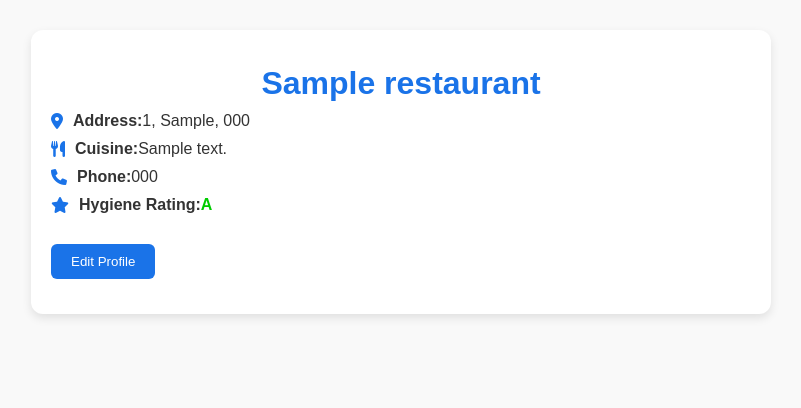
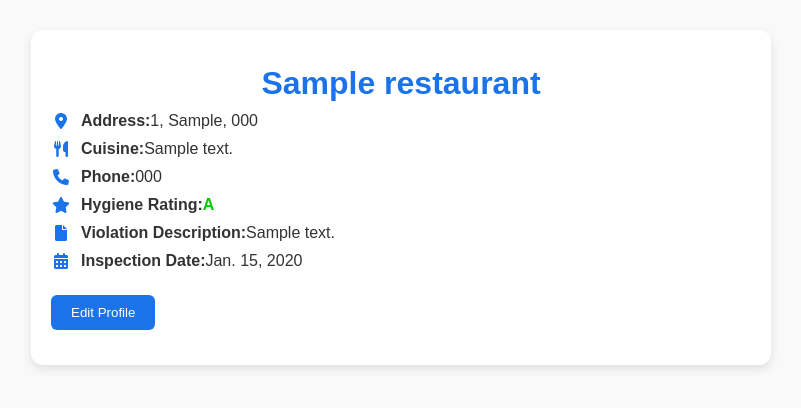
Before and after one commit to gcivil-nyu-org/team5-wed-spring25, a Django app: a page that uses CleanBites/_frontend/templates/maps/restaurant_detail.html in a window 1280 px wide. Shown: the top 408 px of the page, without its empty margins (239-1040 px from the left). Run offline with Django 3.2, Linux system fonts and the light colour scheme; a user stored in the database is signed in; tables that the repository leaves empty hold one stand-in row (values such as "Sample post").

Commit message:
add inspection date and violcation info to restaurant detail page

```diff
--- a/CleanBites/_frontend/templates/maps/restaurant_detail.html
+++ b/CleanBites/_frontend/templates/maps/restaurant_detail.html
@@ -37,7 +37,7 @@
     }
     .info {
       display: flex;
-      align-items: center;
+      align-items: center; /* Ensures vertical alignment */
       margin: 10px 0;
       font-size: 16px;
       color: #333;
@@ -45,6 +45,8 @@
     .info i {
       color: #1a73e8;
       margin-right: 10px;
+      min-width: 20px; /* Ensures consistent width for icons */
+      text-align: center; /* Centers the icon within its space */
     }
     .rating {
       font-weight: bold;
@@ -113,8 +115,8 @@
     <i class="fas fa-star"></i>
     <strong>Hygiene Rating:</strong> <span id="hygiene-grade" data-rating="{{ restaurant.hygiene_rating }}"></span>
   </div>
-  <p class="description">{{ restaurant.description }}</p>
-
+  <div class="info"><i class="fa-solid fa-file"></i><strong>Violation Description:</strong> {{ restaurant.violation_description }}</div>
+  <div class="info"><i class="fa-solid fa-calendar-days"></i><strong>Inspection Date:</strong> {{ restaurant.inspection_date }}</div>
   <button id="edit-profile-btn">Edit Profile</button>
 
   <!-- Edit Form -->
@@ -139,8 +141,8 @@
       <label>Cuisine:</label>
       <input type="text" name="cuisine_description" value="{{ restaurant.cuisine_description }}">
 
-      <label>Description:</label>
-      <textarea name="description">{{ restaurant.description }}</textarea>
+      <!-- <label>Description:</label>
+      <textarea name="violation_description">{{ restaurant.violation_description }}</textarea> -->
 
       <!-- Restaurant owner should not have permission to edit hygieen rating   -->
       <!-- <label>Hygiene Rating:</label> -->
```
